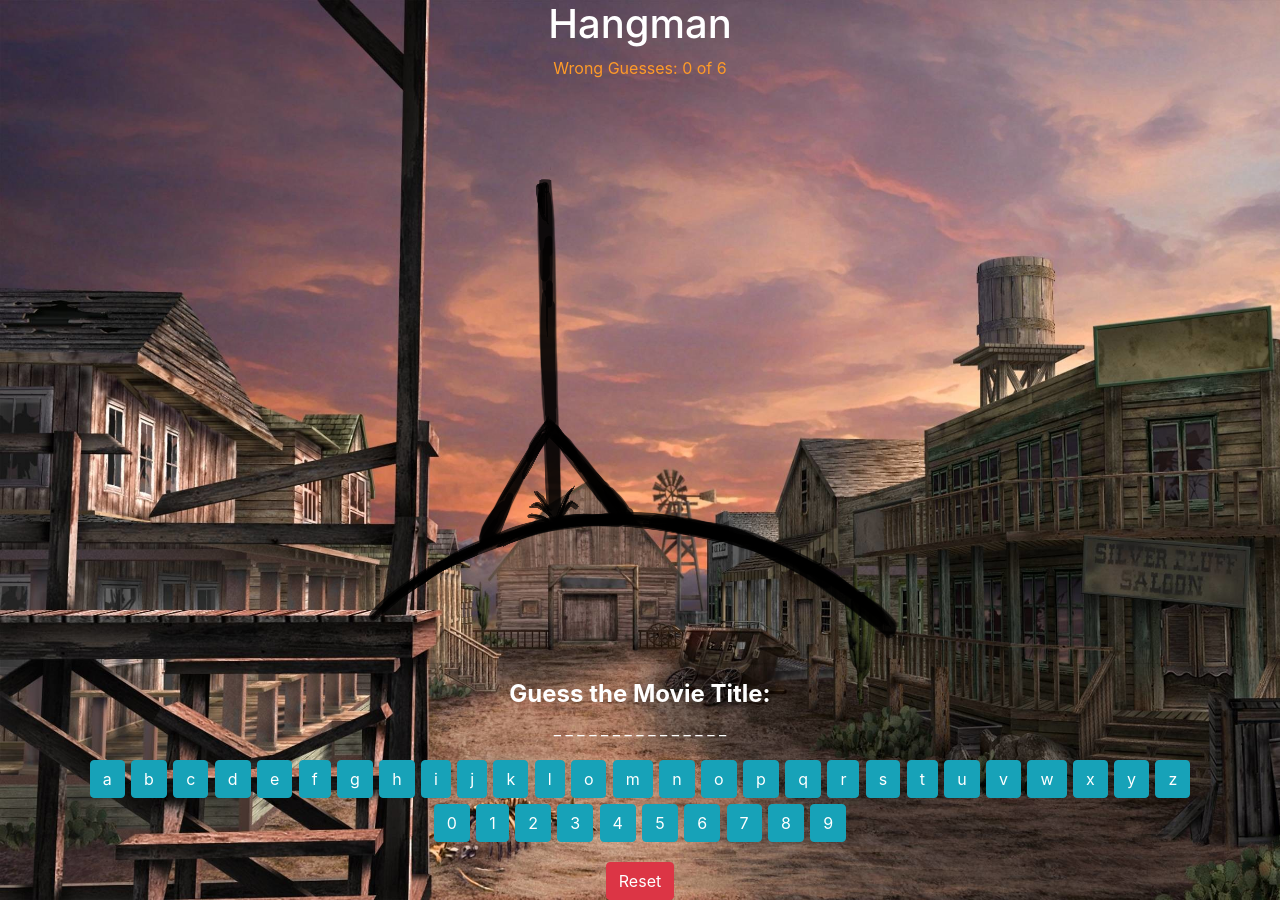
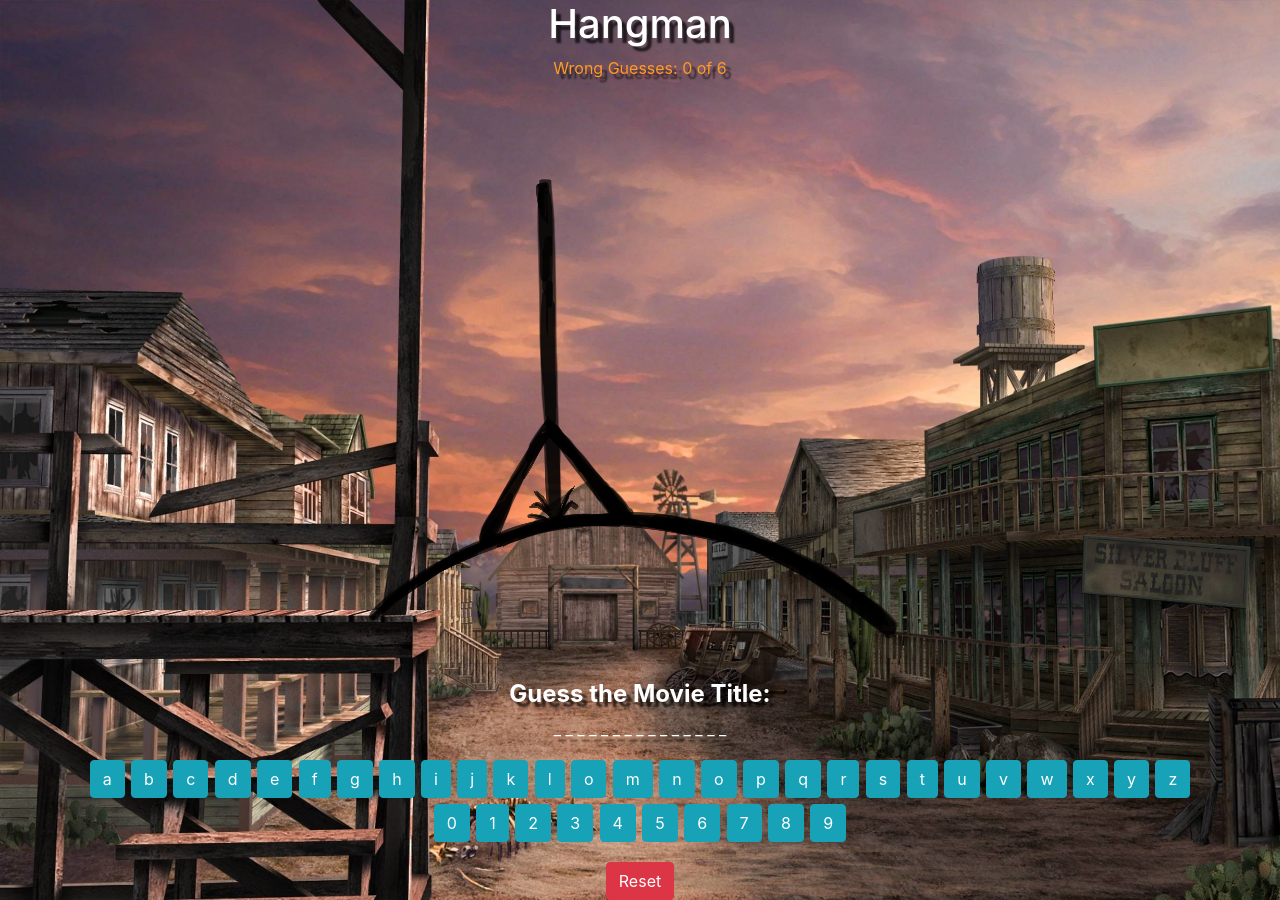
Before and after one commit to WiseFool92/hangman, a React (Create React App) app: page / in a window 1280 px wide. Built offline with nearby package versions, Linux system fonts and the light colour scheme.

Commit message:
Further stylings

```diff
--- a/src/components/Hangman.css
+++ b/src/components/Hangman.css
@@ -8,6 +8,7 @@ body {
 .ImgLocation {
   margin: .5rem;
   padding: .5rem;
+  /* float: left; */
 }
 
 #buttonContainer:hover {
@@ -22,8 +23,10 @@ body {
 
 h1, p, h4 {
   color: white;
+  text-shadow: 5px 5px 2px rgba(0, 0, 0, 0.692);
 }
 
 .wrong {
   color: #ff9b28;
+  text-shadow: 5px 5px 2px rgba(0, 0, 0, 0.692);
 }
```
